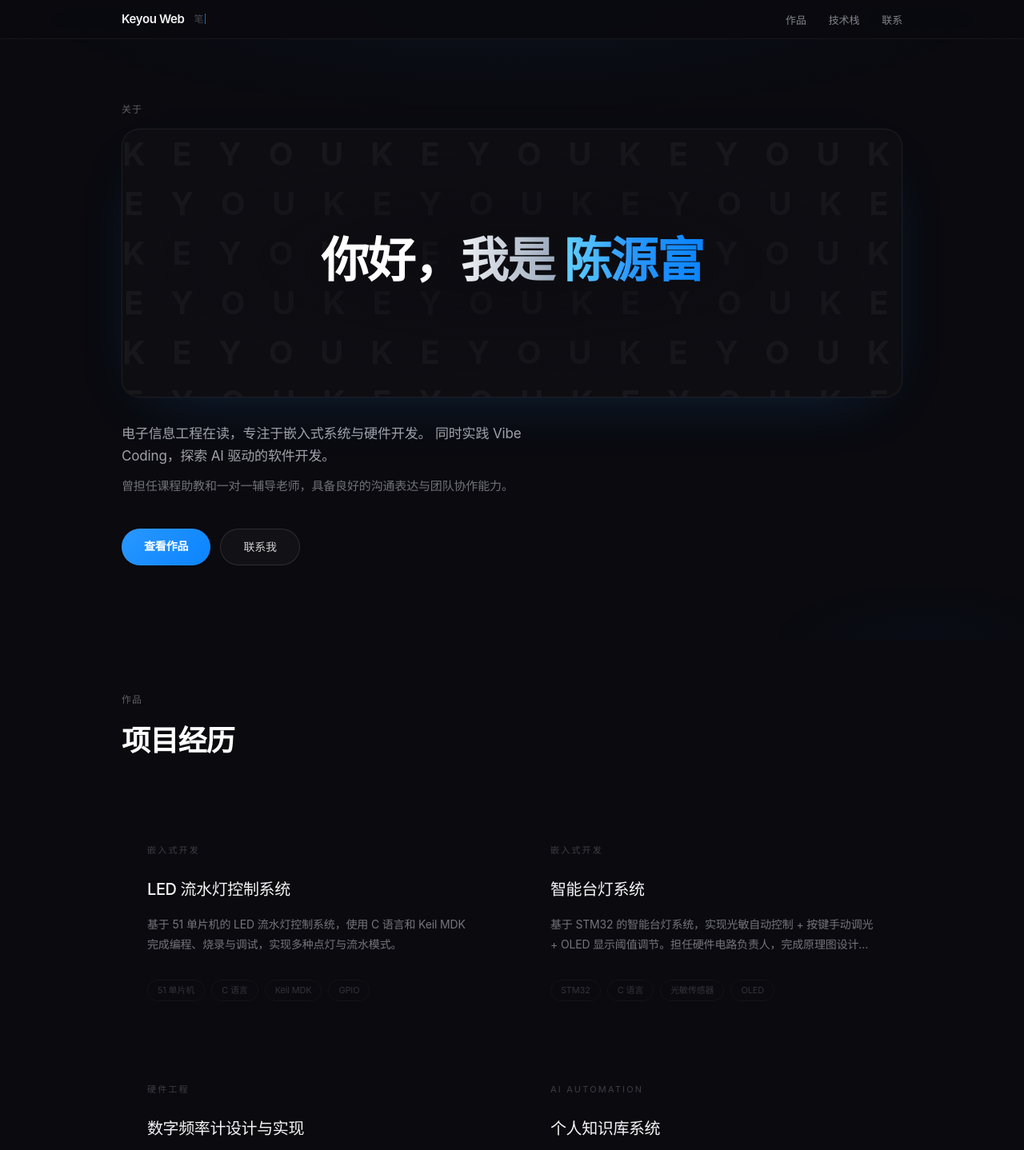
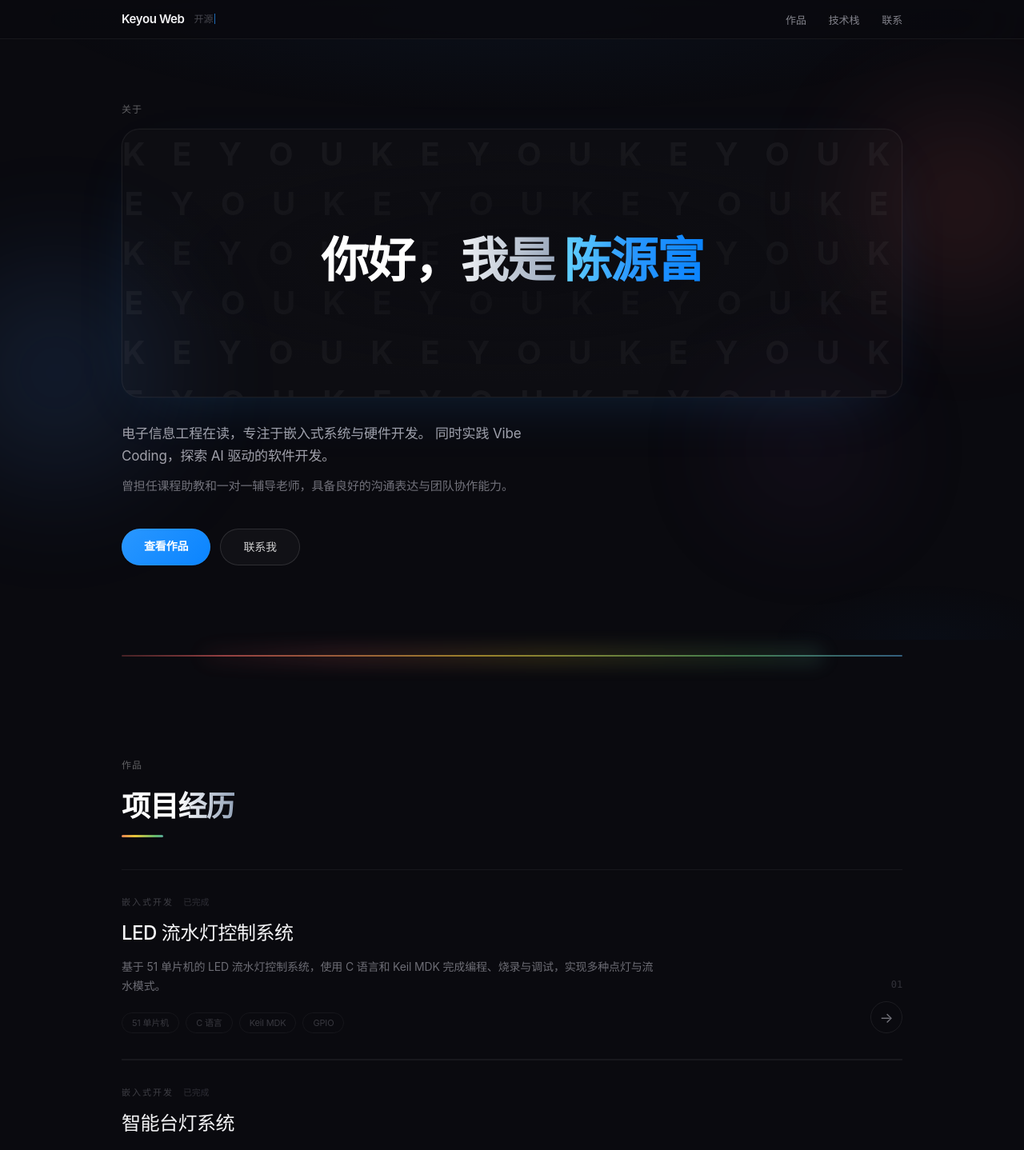
Before and after one commit to Keyou430/Keyou-web, a Next.js app: page / in a window 1280 px wide. Shown: the top 1438 px of the page at 80% size. Built offline with nearby package versions, Linux system fonts and the light colour scheme.

Commit message:
feat: upgrade visual effects to Brittany glow, Rauno list, and rainbow accents

```diff
--- a/src/app/globals.css
+++ b/src/app/globals.css
@@ -73,10 +73,12 @@
   }
 }
 
-/* ====== Mouse Glow ====== */
+/* ====== Mouse Glow (Brittany Chiang style) ====== */
 :root {
   --mouse-x: 50%;
   --mouse-y: 50%;
+  --mouse-x-pct: 50%;
+  --mouse-y-pct: 50%;
 }
 
 @media (hover: hover) and (pointer: fine) {
@@ -85,38 +87,156 @@
     inset: 0;
     pointer-events: none;
     z-index: 0;
+  }
+
+  .mouse-glow__core {
+    position: absolute;
+    inset: 0;
     background: radial-gradient(
       600px circle at var(--mouse-x) var(--mouse-y),
-      rgba(41, 151, 255, 0.06),
-      transparent 60%
+      rgba(41, 151, 255, 0.15),
+      transparent 80%
     );
-    filter: blur(40px);
-    transition: background 0.3s ease;
+  }
+
+  .mouse-glow__halo {
+    position: absolute;
+    inset: 0;
+    background: radial-gradient(
+      1200px circle at var(--mouse-x) var(--mouse-y),
+      rgba(29, 78, 216, 0.08),
+      transparent 70%
+    );
+    filter: blur(20px);
   }
 }
 
-/* ====== Rainbow Divider ====== */
+@media (hover: none), (pointer: coarse) {
+  .mouse-glow {
+    display: none;
+  }
+}
+
+/* ====== Rainbow (Josh W Comeau style) ====== */
 .rainbow-divider {
   height: 2px;
+  border-radius: 999px;
+  background: linear-gradient(
+    90deg,
+    transparent 0%,
+    #ff6b6b 12%,
+    #ffd93d 28%,
+    #6bcb77 44%,
+    #4d96ff 60%,
+    #9b59b6 76%,
+    transparent 100%
+  );
+  background-size: 200% 100%;
+  animation: rainbow-shift 8s ease infinite;
+  opacity: 0.55;
+}
+
+.rainbow-divider--strong {
+  height: 3px;
+  opacity: 0.85;
+  box-shadow:
+    0 0 18px rgba(77, 150, 255, 0.35),
+    0 0 28px rgba(255, 107, 107, 0.15);
+}
+
+.rainbow-divider__glow {
+  position: absolute;
+  left: 10%;
+  right: 10%;
+  top: -8px;
+  height: 18px;
+  border-radius: 999px;
   background: linear-gradient(
     90deg,
     transparent,
-    #ff6b6b 15%,
-    #ffd93d 30%,
-    #6bcb77 45%,
-    #4d96ff 60%,
-    #9b59b6 75%,
+    rgba(255, 107, 107, 0.25),
+    rgba(255, 217, 61, 0.25),
+    rgba(107, 203, 119, 0.25),
+    rgba(77, 150, 255, 0.3),
+    rgba(155, 89, 182, 0.25),
     transparent
   );
   background-size: 200% 100%;
   animation: rainbow-shift 8s ease infinite;
-  opacity: 0.4;
+  filter: blur(12px);
+  opacity: 0.7;
+  pointer-events: none;
 }
 
 @keyframes rainbow-shift {
   0% { background-position: 0% 50%; }
   50% { background-position: 100% 50%; }
   100% { background-position: 0% 50%; }
+}
+
+/* Decorative rainbow orbs in page margins / blank space */
+.rainbow-orbs {
+  pointer-events: none;
+  position: fixed;
+  inset: 0;
+  z-index: 0;
+  overflow: hidden;
+}
+
+.rainbow-orb {
+  position: absolute;
+  border-radius: 999px;
+  filter: blur(80px);
+  opacity: 0.22;
+  will-change: transform;
+}
+
+.rainbow-orb--a {
+  width: 320px;
+  height: 320px;
+  top: 12%;
+  right: -80px;
+  background: radial-gradient(circle, #ff6b6b 0%, transparent 70%);
+  animation: orb-drift-a 18s ease-in-out infinite alternate;
+}
+
+.rainbow-orb--b {
+  width: 380px;
+  height: 380px;
+  bottom: 18%;
+  left: -120px;
+  background: radial-gradient(circle, #4d96ff 0%, transparent 70%);
+  animation: orb-drift-b 22s ease-in-out infinite alternate;
+}
+
+.rainbow-orb--c {
+  width: 240px;
+  height: 240px;
+  top: 55%;
+  right: 12%;
+  background: radial-gradient(circle, #9b59b6 0%, transparent 70%);
+  animation: orb-drift-c 16s ease-in-out infinite alternate;
+}
+
+@keyframes orb-drift-a {
+  from { transform: translate3d(0, 0, 0) scale(1); }
+  to { transform: translate3d(-40px, 50px, 0) scale(1.12); }
+}
+
+@keyframes orb-drift-b {
+  from { transform: translate3d(0, 0, 0) scale(1); }
+  to { transform: translate3d(50px, -30px, 0) scale(1.08); }
+}
+
+@keyframes orb-drift-c {
+  from { transform: translate3d(0, 0, 0) scale(1); opacity: 0.16; }
+  to { transform: translate3d(-30px, -40px, 0) scale(1.2); opacity: 0.28; }
+}
+
+@media (max-width: 768px) {
+  .rainbow-orbs {
+    display: none;
+  }
 }
 
 /* ====== Component Layer ====== */
@@ -144,6 +264,53 @@
   /* Text gradient — Apple blue spectrum */
   .text-gradient-accent {
     @apply bg-gradient-to-r from-accent-cyan via-accent to-accent-blue bg-clip-text text-transparent;
+  }
+
+  /* Rainbow title underline (Josh-style accent in blank/section space) */
+  .section-title-rainbow {
+    position: relative;
+    display: inline-block;
+    padding-bottom: 0.35em;
+  }
+
+  .section-title-rainbow::after {
+    content: '';
+    position: absolute;
+    left: 0;
+    bottom: 0;
+    width: 3.25rem;
+    height: 3px;
+    border-radius: 999px;
+    background: linear-gradient(90deg, #ff6b6b, #ffd93d, #6bcb77, #4d96ff, #9b59b6);
+    background-size: 200% 100%;
+    animation: rainbow-shift 6s ease infinite;
+    opacity: 0.9;
+  }
+
+  /* Rauno-style work row */
+  .rauno-row {
+    position: relative;
+  }
+
+  .rauno-row::before {
+    content: '';
+    position: absolute;
+    left: -1rem;
+    right: -1rem;
+    top: 0;
+    bottom: 0;
+    border-radius: 16px;
+    background: transparent;
+    transition: background 0.3s cubic-bezier(0.2, 0.8, 0.2, 1);
+    z-index: -1;
+  }
+
+  .rauno-row:hover::before {
+    background: rgba(255, 255, 255, 0.02);
+  }
+
+  .rauno-row:last-child {
+    border-bottom: 1px solid rgba(255, 255, 255, 0.06);
   }
 
   /* Section label — clean Apple style */
--- a/src/app/layout.tsx
+++ b/src/app/layout.tsx
@@ -23,6 +23,7 @@ export default function RootLayout({
         </main>
         <footer className="relative-z border-t border-white/[0.04] py-12 text-center font-sans text-xs text-dim tracking-wide">
           &copy; {new Date().getFullYear()} Keyou Web
+          <div className="mx-auto mt-6 h-[2px] w-24 rainbow-divider" aria-hidden="true" />
         </footer>
       </body>
     </html>
--- a/src/app/page.tsx
+++ b/src/app/page.tsx
@@ -1,11 +1,14 @@
 import { projects } from '@/data/projects';
 import ProjectCard from '@/components/ProjectCard';
 import RainbowDivider from '@/components/RainbowDivider';
+import RainbowOrbs from '@/components/RainbowOrbs';
 import HeroSpotlight from '@/components/HeroSpotlight';
 
 export default function Home() {
   return (
     <>
+      <RainbowOrbs />
+
       {/* ====== Hero ====== */}
       <section className="relative-z flex min-h-[72vh] flex-col justify-center pt-20 pb-16 animate-fade-in">
         <p className="section-label">关于</p>
@@ -36,15 +39,17 @@ export default function Home() {
         </div>
       </section>
 
-      {/* ====== Projects (Large Cards) ====== */}
-      <section id="projects" className="relative-z py-24">
+      <RainbowDivider className="!my-12" />
+
+      {/* ====== Projects (Rauno work list) ====== */}
+      <section id="projects" className="relative-z py-20">
         <p className="section-label">作品</p>
-        <h2 className="font-sans text-[clamp(1.75rem,3.5vw,2.25rem)] font-bold text-gradient tracking-[-0.02em]">
+        <h2 className="section-title-rainbow font-sans text-[clamp(1.75rem,3.5vw,2.25rem)] font-bold text-gradient tracking-[-0.02em]">
           项目经历
         </h2>
-        <div className="mt-16 grid grid-cols-1 sm:grid-cols-2 gap-8">
-          {projects.map((p) => (
-            <ProjectCard key={p.id} project={p} />
+        <div className="mt-10">
+          {projects.map((p, i) => (
+            <ProjectCard key={p.id} project={p} index={i} />
           ))}
         </div>
       </section>
@@ -54,7 +59,7 @@ export default function Home() {
       {/* ====== Tech Stack ====== */}
       <section id="stack" className="relative-z py-24 animate-slide-up">
         <p className="section-label">技术栈</p>
-        <h2 className="font-sans text-[clamp(1.75rem,3.5vw,2.25rem)] font-bold text-gradient tracking-[-0.02em]">
+        <h2 className="section-title-rainbow font-sans text-[clamp(1.75rem,3.5vw,2.25rem)] font-bold text-gradient tracking-[-0.02em]">
           专业技能
         </h2>
         <div className="mt-12 grid grid-cols-2 gap-3 sm:grid-cols-3 lg:grid-cols-4">
@@ -94,7 +99,7 @@ export default function Home() {
       {/* ====== Contact ====== */}
       <section id="contact" className="relative-z py-24 animate-slide-up">
         <p className="section-label">联系</p>
-        <h2 className="font-sans text-[clamp(1.75rem,3.5vw,2.25rem)] font-bold text-gradient tracking-[-0.02em]">
+        <h2 className="section-title-rainbow font-sans text-[clamp(1.75rem,3.5vw,2.25rem)] font-bold text-gradient tracking-[-0.02em]">
           联系我
         </h2>
         <p className="mt-5 max-w-lg text-[15px] text-muted leading-relaxed">
@@ -114,6 +119,8 @@ export default function Home() {
           </a>
         </div>
       </section>
+
+      <RainbowDivider strong className="mt-24 !mb-0" />
     </>
   );
 }
--- a/src/components/MouseGlow.tsx
+++ b/src/components/MouseGlow.tsx
@@ -4,14 +4,23 @@ import { useEffect } from 'react';
 
 export default function MouseGlow() {
   useEffect(() => {
+    const root = document.documentElement;
+
     const handleMouseMove = (e: MouseEvent) => {
-      document.documentElement.style.setProperty('--mouse-x', `${e.clientX}px`);
-      document.documentElement.style.setProperty('--mouse-y', `${e.clientY}px`);
+      root.style.setProperty('--mouse-x', `${e.clientX}px`);
+      root.style.setProperty('--mouse-y', `${e.clientY}px`);
+      root.style.setProperty('--mouse-x-pct', `${(e.clientX / window.innerWidth) * 100}%`);
+      root.style.setProperty('--mouse-y-pct', `${(e.clientY / window.innerHeight) * 100}%`);
     };
 
-    document.addEventListener('mousemove', handleMouseMove);
-    return () => document.removeEventListener('mousemove', handleMouseMove);
+    window.addEventListener('mousemove', handleMouseMove, { passive: true });
+    return () => window.removeEventListener('mousemove', handleMouseMove);
   }, []);
 
-  return <div className="mouse-glow" aria-hidden="true" />;
+  return (
+    <div className="mouse-glow" aria-hidden="true">
+      <div className="mouse-glow__core" />
+      <div className="mouse-glow__halo" />
+    </div>
+  );
 }
--- a/src/components/ProjectCard.tsx
+++ b/src/components/ProjectCard.tsx
@@ -7,55 +7,80 @@ import type { Project } from '@/data/projects';
 
 interface ProjectCardProps {
   project: Project;
+  index: number;
 }
 
-export default function ProjectCard({ project }: ProjectCardProps) {
+const statusLabel: Record<Project['status'], string> = {
+  completed: '已完成',
+  'in-progress': '进行中',
+  planned: '规划中',
+};
+
+export default function ProjectCard({ project, index }: ProjectCardProps) {
   const ref = useRef<HTMLDivElement>(null);
-  const inView = useInView(ref, { once: true, margin: '-60px' });
+  const inView = useInView(ref, { once: true, margin: '-40px' });
 
   return (
     <motion.div
       ref={ref}
-      initial={{ opacity: 0, y: 24 }}
+      initial={{ opacity: 0, y: 16 }}
       animate={inView ? { opacity: 1, y: 0 } : {}}
-      transition={{ duration: 0.6, ease: [0.25, 0.1, 0.25, 1] }}
+      transition={{
+        duration: 0.45,
+        delay: Math.min(index * 0.04, 0.24),
+        ease: [0.2, 0.8, 0.2, 1],
+      }}
     >
       <Link
         href={`/projects/${project.id}`}
-        className="group block p-8 rounded-2xl no-underline
-                   transition-all duration-500
-                   hover:bg-white/[0.02] hover:scale-[1.02]
-                   hover:shadow-[0_20px_60px_-15px_rgba(0,0,0,0.3)]"
+        className="rauno-row group grid grid-cols-1 gap-3 border-t border-white/[0.06] py-8 no-underline
+                   transition-colors duration-300 md:grid-cols-[minmax(0,1fr)_auto] md:items-end md:gap-8"
       >
-        {/* Category */}
-        <span className="font-sans text-[11px] text-dim/50 uppercase tracking-[0.2em]">
+        <div className="min-w-0">
+          <div className="flex flex-wrap items-center gap-x-3 gap-y-1">
+            <span className="font-sans text-[11px] uppercase tracking-[0.18em] text-dim/50">
               {project.category}
             </span>
+            <span className="font-sans text-[11px] text-dim/35">
+              {statusLabel[project.status]}
+            </span>
+          </div>
 
-        {/* Title */}
-        <h3 className="mt-6 font-sans text-[20px] font-medium text-foreground
-                       tracking-[-0.02em] group-hover:text-accent
-                       transition-colors duration-300">
+          <h3 className="mt-3 font-sans text-[22px] font-medium tracking-[-0.02em] text-foreground
+                         transition-colors duration-300 group-hover:text-accent md:text-[24px]">
             {project.title}
           </h3>
 
-        {/* Description */}
-        <p className="mt-4 text-[14px] text-muted/70 leading-[1.8] line-clamp-2">
+          <p className="mt-3 max-w-2xl text-[14px] leading-[1.75] text-muted/65 line-clamp-2">
             {project.description}
           </p>
 
-        {/* Tech Stack */}
-        <div className="mt-8 flex flex-wrap gap-2">
+          <div className="mt-5 flex flex-wrap gap-2">
             {project.techStack.slice(0, 4).map((t) => (
               <span
                 key={t}
-              className="font-sans text-[11px] text-dim/40
-                         border border-white/[0.04] rounded-full px-3 py-1"
+                className="rounded-full border border-white/[0.05] px-3 py-1 font-sans text-[11px] text-dim/45
+                           transition-colors duration-300 group-hover:border-white/[0.1] group-hover:text-dim/70"
               >
                 {t}
               </span>
             ))}
           </div>
+        </div>
+
+        <div className="flex items-center justify-between gap-4 md:flex-col md:items-end md:justify-end md:gap-3">
+          <span className="font-mono text-[12px] tabular-nums text-dim/40">
+            {String(index + 1).padStart(2, '0')}
+          </span>
+          <span
+            className="inline-flex h-10 w-10 items-center justify-center rounded-full border border-white/[0.08]
+                       text-[18px] text-muted/70 transition-all duration-300
+                       group-hover:border-accent/40 group-hover:text-accent group-hover:translate-x-1"
+            aria-hidden="true"
+          >
+            →
+          </span>
+        </div>
       </Link>
     </motion.div>
   );
--- a/src/components/RainbowDivider.tsx
+++ b/src/components/RainbowDivider.tsx
@@ -1,7 +1,14 @@
-export default function RainbowDivider() {
+export default function RainbowDivider({
+  className = '',
+  strong = false,
+}: {
+  className?: string;
+  strong?: boolean;
+}) {
   return (
-    <div className="relative-z my-16">
-      <div className="rainbow-divider" />
+    <div className={`relative-z my-16 ${className}`} aria-hidden="true">
+      <div className={`rainbow-divider ${strong ? 'rainbow-divider--strong' : ''}`} />
+      {!strong && <div className="rainbow-divider__glow" />}
     </div>
   );
 }
--- /dev/null
+++ b/src/components/RainbowOrbs.tsx
@@ -0,0 +1,9 @@
+export default function RainbowOrbs() {
+  return (
+    <div className="rainbow-orbs" aria-hidden="true">
+      <span className="rainbow-orb rainbow-orb--a" />
+      <span className="rainbow-orb rainbow-orb--b" />
+      <span className="rainbow-orb rainbow-orb--c" />
+    </div>
+  );
+}
```
Lines whose indentation alone changed are shown as unchanged.
